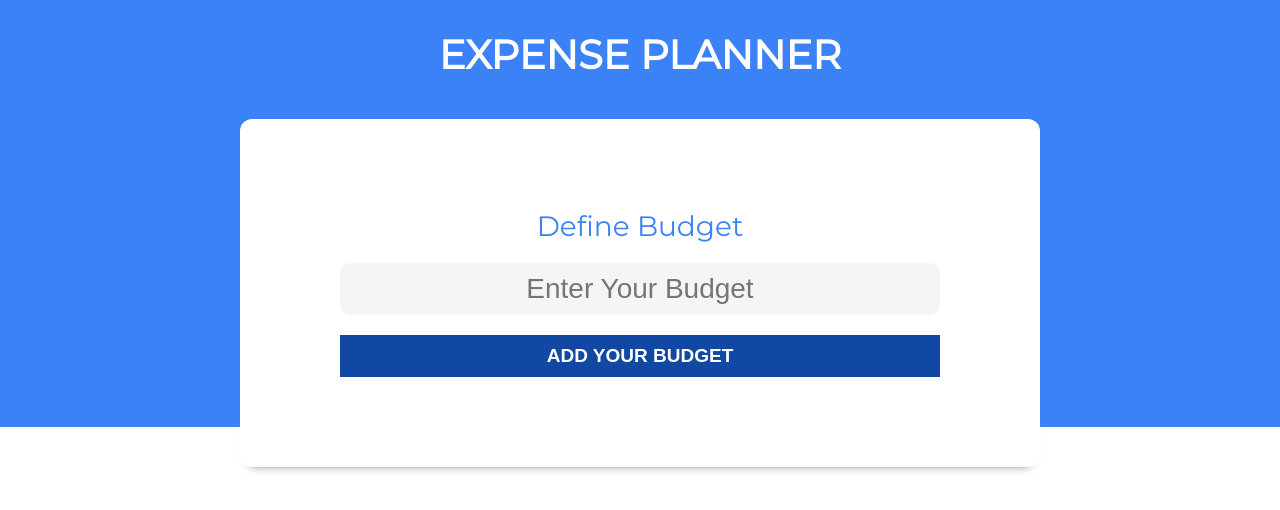
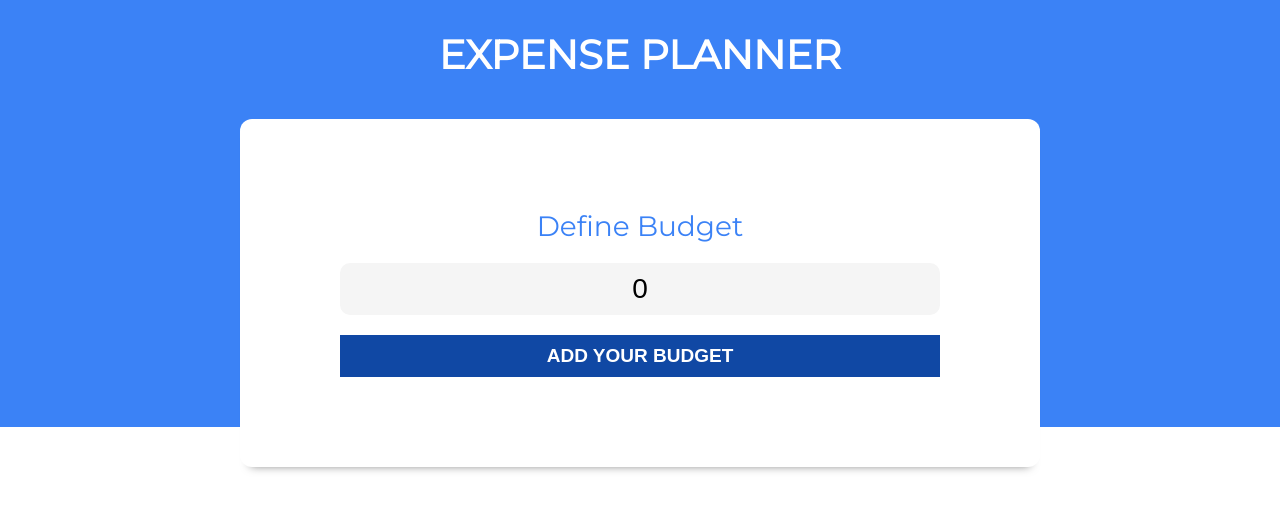
Before and after one commit to GhostemaneUrs/ControlPresupuesto, a React (Vite) app: page / in a window 1280 px wide. Shown: the top 510 px of the page. Built offline with nearby package versions, Linux system fonts and the light colour scheme.

Commit message:
feat: validation view new budget or budget control

```diff
--- a/src/page/index.jsx
+++ b/src/page/index.jsx
@@ -1,14 +1,25 @@
-import React from "react";
+import React, { useState } from "react";
 import Header from "../components/Header/Header";
 import NewBudget from "../components/NewBudget/NewBudget";
+import BudgetControl from "../components/BudgetControl/BudgetControl";
 
 const index = () => {
+  const [budget, setBudget] = useState(0);
+  const [isValidBudget, setIsValidBudget] = useState(false);
   return (
     <>
       <div className="container-bg">
         <Header />
         <div className="container-1400">
-          <NewBudget />
+          {isValidBudget ? (
+            <BudgetControl budget={budget} />
+          ) : (
+            <NewBudget
+              budget={budget}
+              setBudget={setBudget}
+              setIsValidBudget={setIsValidBudget}
+            />
+          )}
         </div>
       </div>
     </>
```
